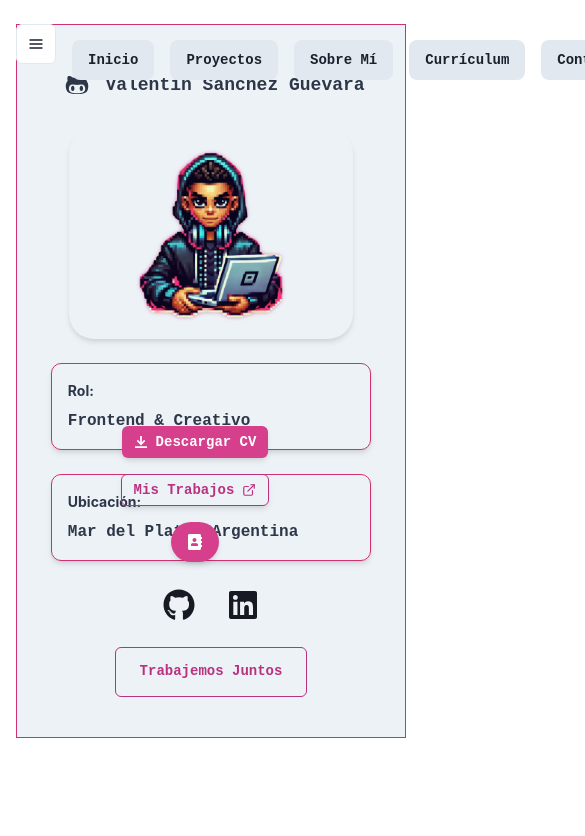
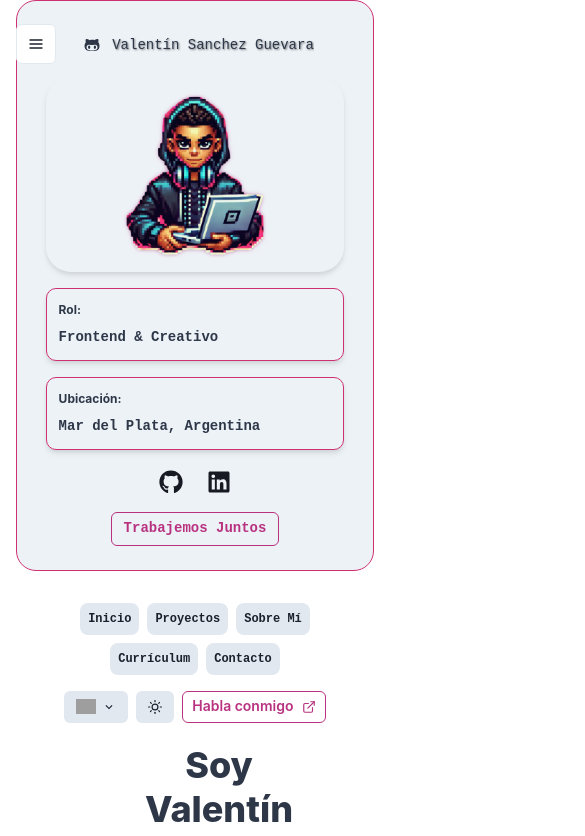
Before and after one commit to valentinsg/my-portfolio, a React (Create React App) app: page / in a window 390 px wide. Shown: the top 836 px of the page, 585 px wide, since content can reach past the window. Built offline with nearby package versions, Linux system fonts and the light colour scheme; grey boxes are pictures that could not be loaded.

Commit message:
mejoras responsive2

```diff
--- a/src/App.tsx
+++ b/src/App.tsx
@@ -76,12 +76,12 @@ const App: React.FC = () => {
           </DrawerOverlay>
         </Drawer>
 
-        <Box display="flex" flexDirection={{ base: 'column', md: 'row' }} px={{ base: 4, md: 12 }}>
-          <Flex flexShrink={0} w={{ base: "100%", md: "22vw", lg: "20vw" }} >
-            <Sidebar />
-          </Flex>
+        <Box display="flex" flexDirection={{ base: 'column', md: 'row' }} px={{ base: 4, md: 8 }}>
+        <Flex flexShrink={0} w={{ base: "100%", md: "280px", lg: "320px" }}>
+          <Sidebar />
+        </Flex>
 
-          <Box m={6} px={{ base: 4, md: 12 }}>
+          <Box p={8} display={"flex"} flexDir={"column"}  >
             <Header
               selectedSection={selectedSection}
               setSelectedSection={setSelectedSection}
--- a/src/components/Header.tsx
+++ b/src/components/Header.tsx
@@ -1,5 +1,5 @@
 import React from 'react';
-import { Button, VStack, HStack, useColorModeValue, IconButton } from '@chakra-ui/react';
+import { Button, useColorModeValue, IconButton, Box, Flex } from '@chakra-ui/react';
 import { ExternalLinkIcon, MoonIcon, SunIcon } from '@chakra-ui/icons';
 import { useLanguage } from '../context/LanguageProvider';
 import { Menu, MenuButton, MenuList, MenuItem, Tooltip } from '@chakra-ui/react';
@@ -25,23 +25,37 @@ const Header: React.FC<HeaderProps> = ({ selectedSection, setSelectedSection, co
     ? ['Inicio', 'Proyectos', 'Sobre Mí', 'Currículum', 'Contacto']
     : ['Home', 'Projects', 'About Me', 'Resume', 'Contact'];
 
-  const Container = isMobile ? VStack : HStack;
-
   return (
-    <HStack justify="space-between" alignItems="center" p={4} w="100%">
-      <Container spacing={4}>
+    <Flex
+      direction={{ base: "column", md: "row" }}
+      justify="space-between"
+      align={{ base: "stretch", md: "center" }}
+      gap={4}
+      w="100%"
+      maxW="1400px"
+      mx="auto"
+      px={4}
+    >
+      {/* Sección de navegación */}
+      <Flex
+        gap={2}
+        flex="1"
+        flexWrap="wrap"
+        justify={{ base: "center", md: "flex-start" }}
+      >
         {sections.map((section, index) => (
-          <Tooltip key={index} label={isSpanish ? `${section}` : `${section}`} fontSize="sm">
+          <Tooltip key={index} label={section} fontSize="sm">
             <Button
               onClick={() => setSelectedSection(section)}
               color={buttonColor}
               bg={selectedSection === section ? buttonActiveBg : buttonBg}
               fontFamily="monospace"
-              fontSize={{ base: 'sm', md: 'md', lg: 'lg' }}
+              fontSize={{ base: 'xs', sm: 'sm', md: 'md' }}
+              px={{ base: 2, sm: 3, md: 4 }}
+              height={{ base: "32px", md: "45px" }}
+              minW={{ base: "auto", md: "auto" }}
               transition="all 0.3s ease-in-out"
               borderRadius="8px"
-              px={{ base: 4, md: 8 }}
-              width={isMobile ? '100%' : 'auto'}
               _hover={{ bg: buttonHoverBg }}
               _active={{ bg: buttonActiveBg }}
             >
@@ -49,14 +63,32 @@ const Header: React.FC<HeaderProps> = ({ selectedSection, setSelectedSection, co
             </Button>
           </Tooltip>
         ))}
-      </Container>
+      </Flex>
 
-      <HStack spacing={4}>
-
-        <Tooltip label={isSpanish ? 'Cambiar idioma' : 'Change language'} fontSize="md">
+      {/* Sección de controles */}
+      <Flex
+        gap={2}
+        justify={{ base: "center", md: "flex-end" }}
+        align="center"
+        flexShrink={0}
+      >
+        <Tooltip label={isSpanish ? 'Cambiar idioma' : 'Change language'}>
           <Menu>
-            <MenuButton as={Button} fontFamily="monospace" color={buttonColor} bg={buttonBg} _hover={{ bg: buttonHoverBg }} fontSize={{ base: "sm", md: "md", lg: "lg" }} rightIcon={<ChevronDownIcon />}>
-              {isSpanish ? <img src="https://upload.wikimedia.org/wikipedia/commons/1/1a/Flag_of_Argentina.svg" alt="Argentina Flag" width="20" height="20" /> : <img src="https://upload.wikimedia.org/wikipedia/en/a/a4/Flag_of_the_United_States.svg" alt="USA Flag" width="20" height="20" />}
+            <MenuButton
+              as={Button}
+              size={{ base: "sm", md: "md" }}
+              fontFamily="monospace"
+              color={buttonColor}
+              bg={buttonBg}
+              _hover={{ bg: buttonHoverBg }}
+              rightIcon={<ChevronDownIcon />}
+            >
+              <Box w="20px" h="20px" display="flex" justifyContent="center" alignItems="center">
+                {isSpanish ?
+                  <img src="https://upload.wikimedia.org/wikipedia/commons/1/1a/Flag_of_Argentina.svg" alt="Argentina Flag" /> :
+                  <img src="https://upload.wikimedia.org/wikipedia/en/a/a4/Flag_of_the_United_States.svg" alt="USA Flag" />
+                }
+              </Box>
             </MenuButton>
             <MenuList>
               <MenuItem icon={<img src="https://upload.wikimedia.org/wikipedia/commons/1/1a/Flag_of_Argentina.svg" alt="Argentina Flag" width="20" height="20" />} onClick={toggleLanguage}>
@@ -68,29 +100,28 @@ const Header: React.FC<HeaderProps> = ({ selectedSection, setSelectedSection, co
             </MenuList>
           </Menu>
         </Tooltip>
+
         <IconButton
           aria-label="Dark Mode Toggle"
           icon={colorMode === 'light' ? <SunIcon /> : <MoonIcon />}
           onClick={toggleColorMode}
           bg={buttonBg}
-          fontSize={{ base: "sm", md: "md", lg: "lg" }}
+          size={{ base: "sm", md: "md" }}
           color={buttonColor}
           _hover={{ bg: buttonHoverBg }}
-          _active={{ bg: buttonActiveBg }}
         />
+
         <Button
           variant="outline"
-          boxShadow={'md'}
           colorScheme="pink"
-          fontSize={{ base: "sm", md: "md", lg: "lg" }}
-          px={{ base: 2, md: 4 }}
+          size={{ base: "sm", md: "md" }}
           rightIcon={<ExternalLinkIcon />}
           onClick={() => window.open('https://calendar.google.com/calendar/u/0/appointments/schedules/AcZssZ0aKsiCw2ol12PWw6vXoe4hlEkeje1TK5ldpY29MFj-cclKi8ALgE1peSmD7JCH4jYw5pay1Rx7', '_blank')}
         >
           {isSpanish ? 'Habla conmigo' : "Let's Talk"}
         </Button>
-      </HStack>
-    </HStack>
+      </Flex>
+    </Flex>
   );
 };
 
--- a/src/components/Home.tsx
+++ b/src/components/Home.tsx
@@ -24,7 +24,7 @@ const Home: React.FC<HomeProps> = ({ setSelectedSection }) => {
       w="100%"
       flexDir="column"
       px={{ base: 4, md: "auto" }}
-      py={{ base: 8, md: "auto" }}
+      m={6}
     >
       <VStack
         alignItems={{ base: "center", md: "flex-start" }}
--- a/src/components/Sidebar.tsx
+++ b/src/components/Sidebar.tsx
@@ -1,84 +1,193 @@
+import { useState, useEffect } from 'react';
 import { Box, Image, HStack, Text, Link, Flex, Icon, Tooltip, useColorModeValue, Button, Stack } from '@chakra-ui/react';
 import { FaGithub, FaGithubAlt, FaLinkedin } from 'react-icons/fa';
 import { useLanguage } from '../context/LanguageProvider';
 import Yo from '../img/yo.png';
-import "./btn-donate.css";
 
 const Sidebar = () => {
   const { isSpanish } = useLanguage();
-
-  // Estilos según el modo claro/oscuro
   const bgColor = useColorModeValue("gray.100", "gray.700");
   const textColor = useColorModeValue("gray.700", "whiteAlpha.900");
   const boxShadowColor = useColorModeValue("md", "lg");
 
+  // Determine the max height based on viewport
+  const [maxHeight, setMaxHeight] = useState('95vh');
+
+  // Update max height on mount and window resize
+  useEffect(() => {
+    const updateHeight = () => {
+      const vh = window.innerHeight;
+      const newMaxHeight = Math.min(vh * 0.95, 800); // Cap at 800px
+      setMaxHeight(`${newMaxHeight}px`);
+    };
+
+    updateHeight();
+    window.addEventListener('resize', updateHeight);
+    return () => window.removeEventListener('resize', updateHeight);
+  }, []);
+
   return (
+    <Box
+      position="sticky"
+      top={4}
+      maxHeight={maxHeight}
+      height="auto"
+      w={{ base: "100%", md: "280px", lg: "320px" }}
+      sx={{
+        "&::-webkit-scrollbar": {
+          width: "8px",
+        },
+        "&::-webkit-scrollbar-track": {
+          background: "transparent",
+        },
+        "&::-webkit-scrollbar-thumb": {
+          background: "#ce3072",
+          borderRadius: "20px",
+          "&:hover": {
+            background: "#e84b8a",
+          }
+        },
+        "&::-webkit-scrollbar-thumb:active": {
+          background: "#b32860",
+        },
+        scrollbarWidth: "thin",
+        scrollbarColor: "#ce3072 transparent"
+      }}
+    >
       <Flex
         bgColor={bgColor}
         flexDirection="column"
         alignItems="center"
-      position="fixed"
-      h={{ base: "auto", md: "92%" }} // Ajuste para pantallas pequeñas y grandes
-      w={{ base: "full", md: "22vw" }}
+        h="full"
+        w="full"
         overflowY="auto"
-      p={4}
-      my={6}
-      gap={6} // Espaciado entre elementos
-      borderRadius={{ base: "0", md: "20px" }}
+        p={{ base: 3, md: 4 }}
+        gap={{ base: 4, md: 6 }}
+        borderRadius="20px"
         border={useColorModeValue("1px solid #ce3072", "none")}
         boxShadow={{ base: "none", md: boxShadowColor }}
       >
-      <Flex gap={2} alignItems="center" mt={6} flexDirection="row">
+        <Flex alignItems="center" gap={1} mt={4} flexDirection="row">
           <Icon
             as={FaGithubAlt}
-          w={{ base: 10, md: 14 }}
-          h={{ base: 10, md: 14 }}
+            w={{ base: 8, md: 10 }}
+            h={{ base: 8, md: 10 }}
             p={2}
             color={textColor}
           />
-        <Text color={textColor} fontWeight={600} fontSize={{ base: "lg", md: "xl" }} fontFamily={"monospace"}>
-          Valentín Sánchez Guevara
+            <Text
+            color={textColor}
+            fontSize={{ base: "sm", md: "md", lg: "lg" }}
+            fontFamily="monospace"
+            noOfLines={2}
+            textShadow="1px 1px 2px rgba(0, 0, 0, 0.5)"
+            >
+            Valentín Sanchez Guevara
             </Text>
         </Flex>
 
-      <Box bg={useColorModeValue("gray.100", "gray.800")} borderRadius={"25px"} boxShadow="md" w={{ base: "80%", md: "90%" }} p={4}>
+        <Box
+          bg={useColorModeValue("gray.100", "gray.800")}
+          borderRadius="25px"
+          boxShadow="md"
+          w="90%"
+          p={3}
+        >
           <Image
             m="auto"
             src={Yo}
-          w={{ base: "40vw", md: "15vw", lg: "11vw" }}
+            maxW={{ base: "150px", md: "180px" }}
+            w="100%"
             borderRadius="15px"
             alt="Valentín Sánchez Guevara"
           />
         </Box>
 
-      <Stack w="90%" bg={useColorModeValue("transparent", "gray.600")} borderRadius="10px" p={4} textAlign="left" boxShadow="md" border={useColorModeValue('1px solid #ce3072', 'none')}>
-        <Text fontWeight="bold" color={useColorModeValue("gray.700", "whiteAlpha.800")} fontSize={{ base: "sm", md: "md" }}>
+        <Stack
+          w="90%"
+          spacing={2}
+          bg={useColorModeValue("transparent", "gray.600")}
+          borderRadius="10px"
+          p={3}
+          textAlign="left"
+          boxShadow="md"
+          border={useColorModeValue('1px solid #ce3072', 'none')}
+        >
+          <Text
+            fontWeight="bold"
+            color={useColorModeValue("gray.700", "whiteAlpha.800")}
+            fontSize={{ base: "xs", md: "sm" }}
+          >
             {isSpanish ? "Rol:" : "Role:"}
           </Text>
-        <Text color={textColor} fontWeight={600} fontSize={{ base: "md", md: "lg" }} fontFamily="monospace">
+          <Text
+            color={textColor}
+            fontWeight={600}
+            fontSize={{ base: "sm", md: "md" }}
+            fontFamily="monospace"
+          >
             {isSpanish ? "Frontend & Creativo" : "Frontend & Creative"}
           </Text>
         </Stack>
 
-      <Stack w="90%" bg={useColorModeValue("transparent", "gray.600")} borderRadius="10px" p={4} textAlign="left" boxShadow="md" border={useColorModeValue('1px solid #ce3072', 'none')}>
-        <Text fontWeight="bold" color={useColorModeValue("gray.700", "whiteAlpha.800")} fontSize={{ base: "sm", md: "md" }}>
+        <Stack
+          w="90%"
+          spacing={2}
+          bg={useColorModeValue("transparent", "gray.600")}
+          borderRadius="10px"
+          p={3}
+          textAlign="left"
+          boxShadow="md"
+          border={useColorModeValue('1px solid #ce3072', 'none')}
+        >
+          <Text
+            fontWeight="bold"
+            color={useColorModeValue("gray.700", "whiteAlpha.800")}
+            fontSize={{ base: "xs", md: "sm" }}
+          >
             {isSpanish ? "Ubicación:" : "Location:"}
           </Text>
-        <Text color={textColor} fontWeight={600} fontSize={{ base: "md", md: "lg" }} fontFamily="monospace">
+          <Text
+            color={textColor}
+            fontWeight={600}
+            fontSize={{ base: "sm", md: "md" }}
+            fontFamily="monospace"
+          >
             Mar del Plata, Argentina
           </Text>
         </Stack>
 
-      <Flex flexDirection="column" alignItems="center" mt="auto" mb={4} w="100%">
-        <HStack spacing={6} mb={4}>
+        <Flex
+          flexDirection="column"
+          alignItems="center"
+          mt="auto"
+          mb={3}
+          w="100%"
+          gap={2}
+        >
+          <HStack spacing={4}>
             <Tooltip label={isSpanish ? "Mi GitHub" : "My GitHub"}>
               <Link href="https://github.com/valentinsg" isExternal>
-              <Icon as={FaGithub} w={10} h={10} p={1} _hover={{ transform: "scale(1.1)" }} transition="all 0.5s ease" />
+                <Icon
+                  as={FaGithub}
+                  w={{ base: 8, md: 9 }}
+                  h={{ base: 8, md: 9 }}
+                  p={1}
+                  _hover={{ transform: "scale(1.1)" }}
+                  transition="all 0.5s ease"
+                />
               </Link>
             </Tooltip>
             <Tooltip label={isSpanish ? "Ir a mi LinkedIn" : "Go to my LinkedIn"}>
               <Link href="https://www.linkedin.com/in/valent%C3%ADn-s-761910200/" isExternal>
-              <Icon as={FaLinkedin} w={10} h={10} p={1} _hover={{ transform: "scale(1.1)" }} transition="all 0.5s ease" />
+                <Icon
+                  as={FaLinkedin}
+                  w={{ base: 8, md: 9 }}
+                  h={{ base: 8, md: 9 }}
+                  p={1}
+                  _hover={{ transform: "scale(1.1)" }}
+                  transition="all 0.5s ease"
+                />
               </Link>
             </Tooltip>
           </HStack>
@@ -88,15 +197,16 @@ const Sidebar = () => {
               variant="outline"
               colorScheme="pink"
               fontFamily="monospace"
-            fontSize={{ base: "sm", md: "md" }}
-            p={6}
-            mb={2}
+              fontSize={{ base: "xs", md: "md" }}
+              size={{ base: "sm", md: "md" }}
+              p={{ base: 4, md: 6 }}
             >
               {isSpanish ? "Trabajemos Juntos" : "Work Together"}
             </Button>
           </Tooltip>
         </Flex>
       </Flex>
+    </Box>
   );
 };
 
```
Lines whose indentation alone changed are shown as unchanged.
